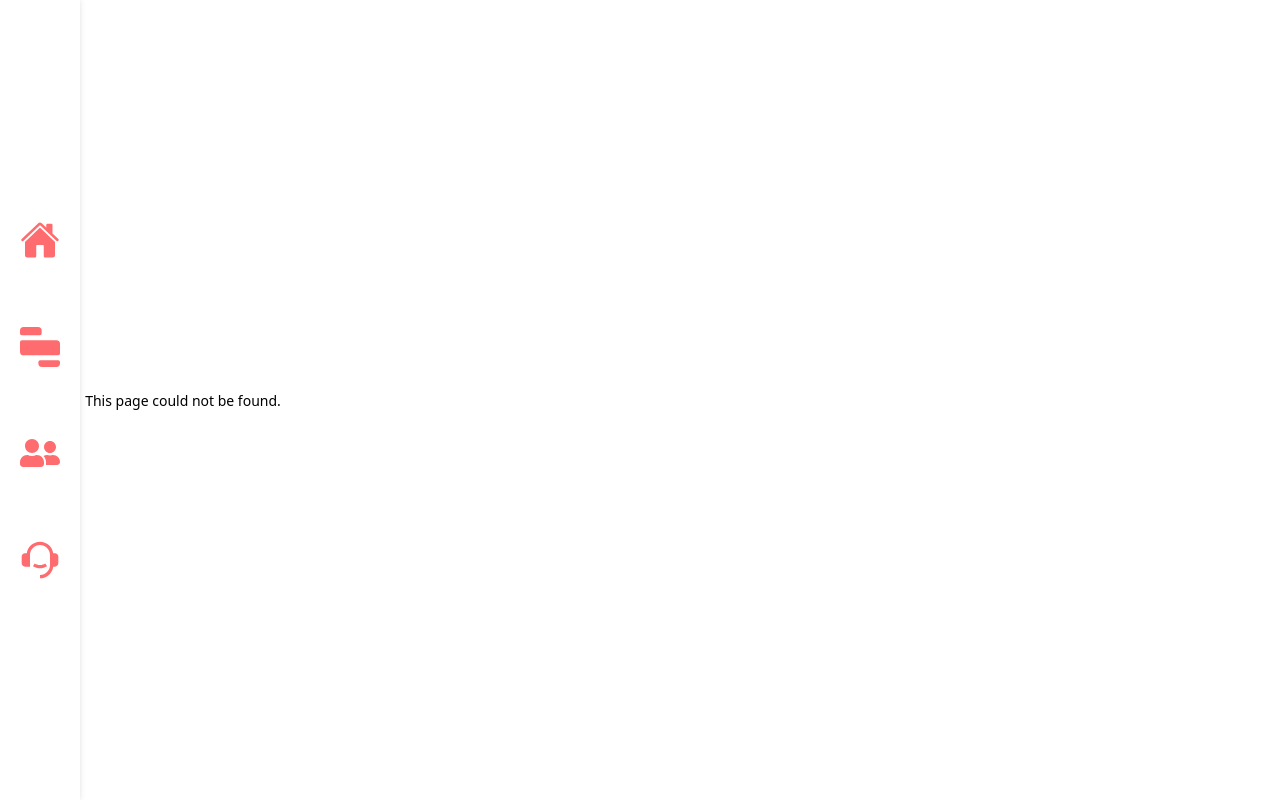
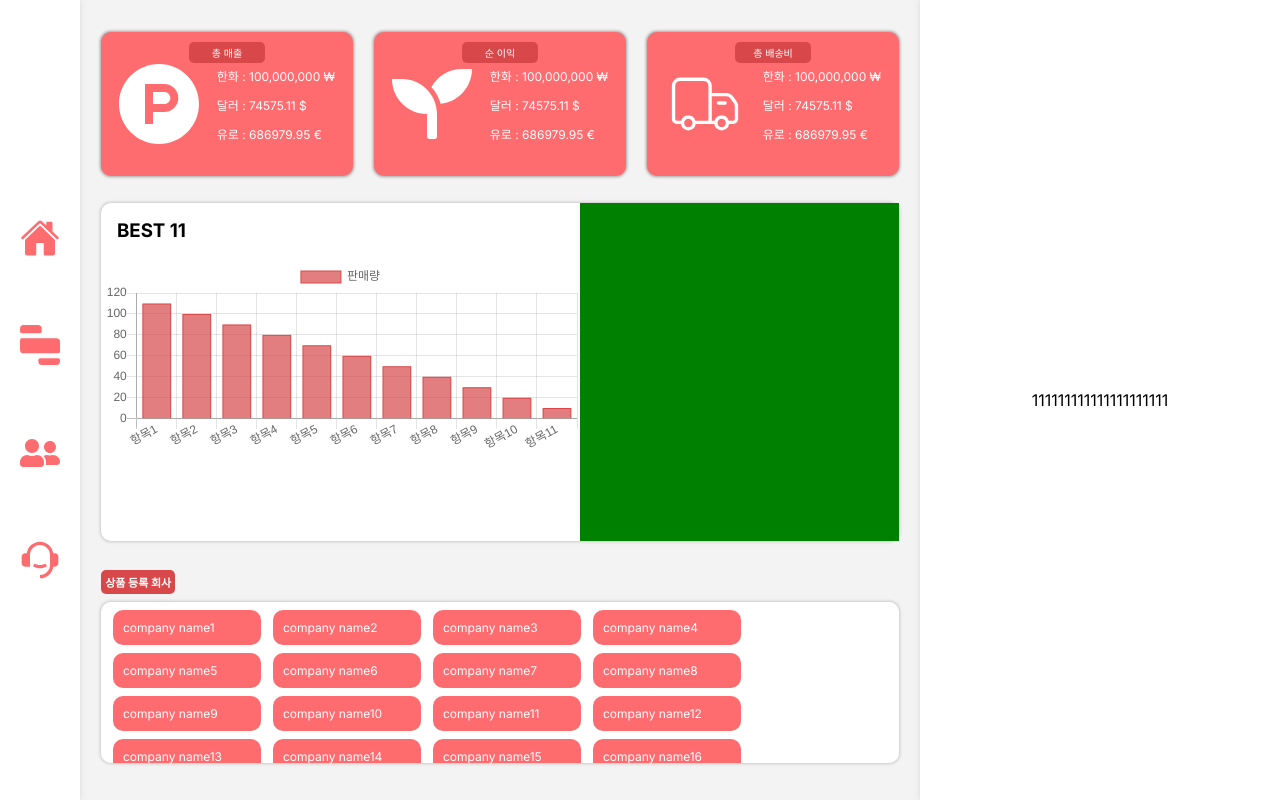
Before and after one commit to 1-MSG/admin_frontend, a Next.js app: page /product in a window 1280 px wide. Before the commit this address had no page. Built offline with nearby package versions, Linux system fonts and the light colour scheme.

Commit message:
feat: 상품 admin 레이아웃 구성 (#13)

```diff
--- a/src/app/(main)/page.tsx
+++ b/src/app/(main)/page.tsx
@@ -1,12 +1,12 @@
 import styles from "@/styles/main.module.css";
 import Image from "next/image";
-import Chart from "@/app/(main)/_components/Chart";
+import CardLineChart from "@/app/(main)/_components/Chart";
 import event from "@/assets/image/events/event.png";
 
 export default function Home() {
   return (
     <main className={styles.mainPageLeftBody}>
-      <Chart />
+      <CardLineChart />
 
       <div
         style={{
--- /dev/null
+++ b/src/app/product/@productInfo/page.tsx
@@ -0,0 +1,3 @@
+export default function Page() {
+  return <>111111111111111111111</>;
+}
--- /dev/null
+++ b/src/app/product/@productSales/page.tsx
@@ -0,0 +1,46 @@
+import styles from "@/styles/product.module.css";
+import { GrProductHunt } from "react-icons/gr";
+import { FaSeedling } from "react-icons/fa";
+import { CiDeliveryTruck } from "react-icons/ci";
+
+export default function Page() {
+  return (
+    <>
+      <div className={styles.productPageRightTopContainer}>
+        <div className={styles.productPageRightTopContainerE}>
+          <GrProductHunt className={styles.icon} size={80} color="#ffffff" />
+          <div className={styles.productPageRightTopContainerEValue}>
+            <p>한화 : 100,000,000 ₩ </p>
+            <p>달러 : 74575.11 $</p>
+            <p>유로 : 686979.95 €</p>
+          </div>
+          <div className={styles.productPageRightTopContainerTitle}>
+            총 매출
+          </div>
+        </div>
+        <div className={styles.productPageRightTopContainerE}>
+          <FaSeedling className={styles.icon} size={80} color="#ffffff" />
+          <div className={styles.productPageRightTopContainerEValue}>
+            <p>한화 : 100,000,000 ₩ </p>
+            <p>달러 : 74575.11 $</p>
+            <p>유로 : 686979.95 €</p>
+          </div>
+          <div className={styles.productPageRightTopContainerTitle}>
+            순 이익
+          </div>
+        </div>
+        <div className={styles.productPageRightTopContainerE}>
+          <CiDeliveryTruck className={styles.icon} size={80} color="#ffffff" />
+          <div className={styles.productPageRightTopContainerEValue}>
+            <p>한화 : 100,000,000 ₩ </p>
+            <p>달러 : 74575.11 $</p>
+            <p>유로 : 686979.95 €</p>
+          </div>
+          <div className={styles.productPageRightTopContainerTitle}>
+            총 배송비
+          </div>
+        </div>
+      </div>
+    </>
+  );
+}
--- /dev/null
+++ b/src/app/product/@registeredUnion/page.tsx
@@ -0,0 +1,22 @@
+import styles from "@/styles/product.module.css";
+
+export default function Page() {
+  const companyNames = Array.from(
+    { length: 50 },
+    (_, index) => `company name${index + 1}`
+  );
+  return (
+    <>
+      <div className={styles.productPageRightBottomLayout}>
+        <div className={styles.productPageRightBottomTitle}>상품 등록 회사</div>
+        <div className={styles.productPageRightBottomContainer}>
+          <div className={styles.productPageRightBottomContainerList}>
+            {companyNames.map((companyName, index) => (
+              <div key={index}>{companyName}</div>
+            ))}
+          </div>
+        </div>
+      </div>
+    </>
+  );
+}
--- /dev/null
+++ b/src/app/product/_components/Chart.tsx
@@ -0,0 +1,63 @@
+"use client";
+
+import React, { useEffect, useRef } from "react";
+import Chart from "chart.js";
+
+const RankChart = () => {
+  const chartRef = useRef<HTMLCanvasElement | null>(null);
+
+  useEffect(() => {
+    const labels = [
+      "항목1",
+      "항목2",
+      "항목3",
+      "항목4",
+      "항목5",
+      "항목6",
+      "항목7",
+      "항목8",
+      "항목9",
+      "항목10",
+      "항목11",
+    ];
+    const data = [110, 100, 90, 80, 70, 60, 50, 40, 30, 20, 10];
+
+    const ctx: any = chartRef.current?.getContext("2d");
+    new Chart(ctx, {
+      type: "bar",
+      data: {
+        labels: labels,
+        datasets: [
+          {
+            label: "판매량",
+            data: data,
+            backgroundColor: "rgba(216,72,74, 0.7)", // 막대 색상
+            borderColor: "rgb(216,72,74)", // 막대 테두리 색상
+            borderWidth: 1,
+          },
+        ],
+      },
+      options: {
+        scales: {
+          yAxes: [
+            {
+              ticks: {
+                beginAtZero: true,
+              },
+            },
+          ],
+        },
+      },
+    });
+  }, []);
+
+  return (
+    <>
+      <div style={{ width: "100%", height: "70%" }}>
+        <canvas ref={chartRef} height="120" />
+      </div>
+    </>
+  );
+};
+
+export default RankChart;
--- /dev/null
+++ b/src/app/product/layout.tsx
@@ -0,0 +1,26 @@
+import { ReactNode } from "react";
+import styles from "@/styles/layout.module.css";
+
+type Props = {
+  children: ReactNode;
+  productSales: ReactNode;
+  registeredUnion: ReactNode;
+  productInfo: ReactNode;
+};
+export default function Layout({
+  children,
+  productSales,
+  registeredUnion,
+  productInfo,
+}: Props) {
+  return (
+    <div className={styles.productPage}>
+      <div className={styles.productPageLeft}>
+        {productSales}
+        {children}
+        {registeredUnion}
+      </div>
+      <div className={styles.productPageRight}>{productInfo}</div>
+    </div>
+  );
+}
--- /dev/null
+++ b/src/app/product/page.tsx
@@ -0,0 +1,18 @@
+import styles from "@/styles/product.module.css";
+import RankChart from "@/app/product/_components/Chart";
+
+export default function Page() {
+  return (
+    <main className={styles.productPageRightbodyContainer}>
+      <div className={styles.productPageRightbodyContainerLayout}>
+        <div className={styles.productPageRightbodyContainerLayoutLeft}>
+          <h3 className={styles.productPageRightbodyContainerLayoutLeftTitle}>
+            BEST 11
+          </h3>
+          <RankChart />
+        </div>
+        <div className={styles.productPageRightbodyContainerLayoutRight}> </div>
+      </div>
+    </main>
+  );
+}
--- a/src/components/layout/Nav.tsx
+++ b/src/components/layout/Nav.tsx
@@ -4,17 +4,24 @@ import { IoHome } from "react-icons/io5";
 import { SiRetool } from "react-icons/si";
 import { FaUserFriends } from "react-icons/fa";
 import { RiCustomerService2Fill } from "react-icons/ri";
+import Link from "next/link";
 
 function Nav() {
   return (
     <div className={styles.navContainer}>
       <ul className={styles.navInnerContainer}>
         <li>
-          <IoHome className={styles.icon} size={40} color="#FF6C6F" />
+          <Link href={"/"}>
+            <IoHome className={styles.icon} size={40} color="#FF6C6F" />
+          </Link>
         </li>
+
         <li>
-          <SiRetool className={styles.icon} size={40} color="#FF6C6F" />
+          <Link href={"/product"}>
+            <SiRetool className={styles.icon} size={40} color="#FF6C6F" />
+          </Link>
         </li>
+
         <li>
           <FaUserFriends className={styles.icon} size={40} color="#FF6C6F" />
         </li>
--- a/src/styles/layout.module.css
+++ b/src/styles/layout.module.css
@@ -21,3 +21,26 @@
   align-items: center;
   box-shadow: 0px 0px 5px rgba(153, 153, 153, 0.3);
 }
+
+/*상품 페이지*/
+.productPage {
+  /* background-color: brown; */
+  width: 100%;
+  height: 100vh;
+  display: flex;
+}
+.productPageLeft {
+  /* background-color: aqua; */
+  width: 70%;
+  height: 100vh;
+  margin-left: 10vh;
+}
+.productPageRight {
+  background-color: rgb(255, 255, 255);
+  width: 30%;
+  height: 100vh;
+  display: flex;
+  justify-content: center;
+  align-items: center;
+  box-shadow: 0px 0px 5px rgba(153, 153, 153, 0.3);
+}
--- /dev/null
+++ b/src/styles/product.module.css
@@ -0,0 +1,129 @@
+/*영업 이익*/
+
+.productPageRightTopContainer {
+  display: flex;
+  justify-content: space-evenly;
+  align-items: center;
+  height: 20vh;
+  width: 100%;
+  padding-top: 3vh;
+}
+.productPageRightTopContainerE {
+  background-color: #ff6c6f;
+  width: 30%;
+  height: 90%;
+  border-radius: 10px;
+  display: flex;
+  justify-content: space-evenly;
+  align-items: center;
+  box-shadow: 0px 0px 3px 1px rgb(161, 161, 161);
+}
+
+.productPageRightTopContainerEValue {
+  color: white;
+  font-size: 12px;
+}
+.productPageRightTopContainerTitle {
+  background: #d8484a;
+  position: absolute;
+  padding: 3px;
+  width: 70px;
+  margin-top: -8%;
+  text-align: center;
+  border-radius: 5px;
+  color: white;
+  font-size: 10px;
+}
+
+/*총 상품 개수 */
+.productPageRightbodyContainer {
+  width: 100%;
+  /* background-color: rgb(111, 143, 55); */
+  display: flex;
+  justify-content: space-evenly;
+  align-items: center;
+  height: 47vh;
+  width: 100%;
+}
+.productPageRightbodyContainerLayout {
+  background-color: #ffffff;
+  width: 95%;
+  height: 90%;
+  border-radius: 10px;
+  box-shadow: 0px 0px 3px 1px rgb(202, 202, 202);
+  display: flex;
+}
+.productPageRightbodyContainerLayoutLeft {
+  /* background-color: aqua; */
+  height: 100%;
+  width: 60%;
+}
+.productPageRightbodyContainerLayoutLeftTitle {
+  /* background-color: red; */
+  margin-top: 2vh;
+  width: fit-content;
+  margin-left: 2vh;
+}
+.productPageRightbodyContainerLayoutRight {
+  background-color: green;
+  height: 100%;
+  width: 40%;
+}
+
+/*연합 목록*/
+.productPageRightBottomLayout {
+  /* background-color: blue; */
+  margin-top: 10px;
+}
+.productPageRightBottomTitle {
+  font-weight: bold;
+  background-color: #d8484a;
+  width: fit-content;
+  border-radius: 5px;
+  margin-left: 2.5%;
+  padding: 0.5%;
+  color: #ffffff;
+  font-size: 11px;
+}
+.productPageRightBottomContainer {
+  /* background-color: aqua; */
+  display: flex;
+  justify-content: space-evenly;
+  height: 21vh;
+  width: 100%;
+  display: flex;
+  padding-top: 1vh;
+}
+.productPageRightBottomContainerList {
+  background-color: #ffffff;
+  width: 95%;
+  height: 19vh;
+  border-radius: 10px;
+  box-shadow: 0px 0px 3px 1px rgb(202, 202, 202);
+  display: flex;
+  flex-wrap: wrap;
+  overflow: auto;
+  padding-bottom: 1%;
+}
+.productPageRightBottomContainerList::-webkit-scrollbar {
+  background-color: #ffffff00; /* 스크롤바 트랙의 배경색상 변경 */
+  width: 8px; /* 스크롤바의 높이 조절 */
+  cursor: pointer;
+}
+
+.productPageRightBottomContainerList::-webkit-scrollbar-thumb {
+  background-color: #ff6c6f00; /* 스크롤바 색상 변경 */
+  cursor: pointer;
+}
+
+.productPageRightBottomContainerList div {
+  background-color: #ff6c6f;
+  width: 128px;
+  height: fit-content;
+  font-size: 12px;
+  margin-top: 1%;
+  margin-left: 12px;
+  border-radius: 10px;
+  padding: 10px;
+  color: white;
+}
```
